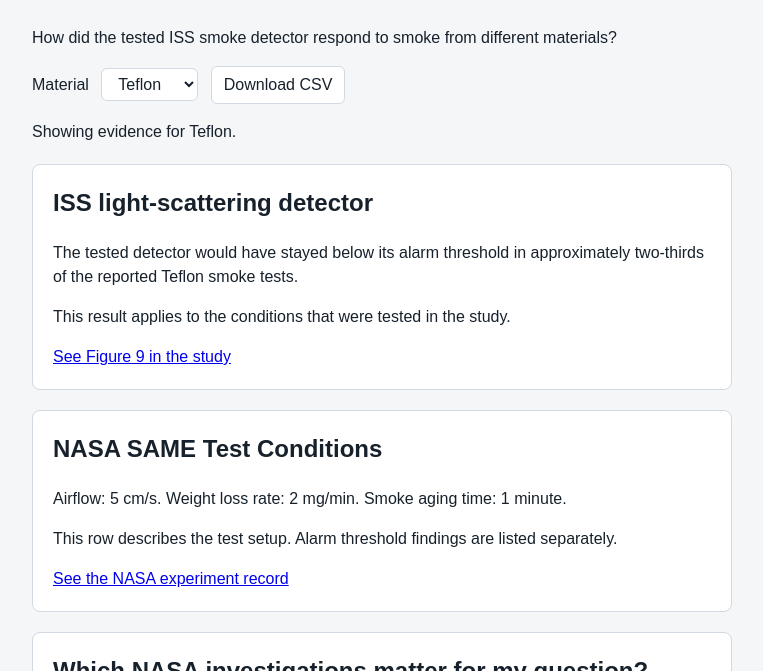
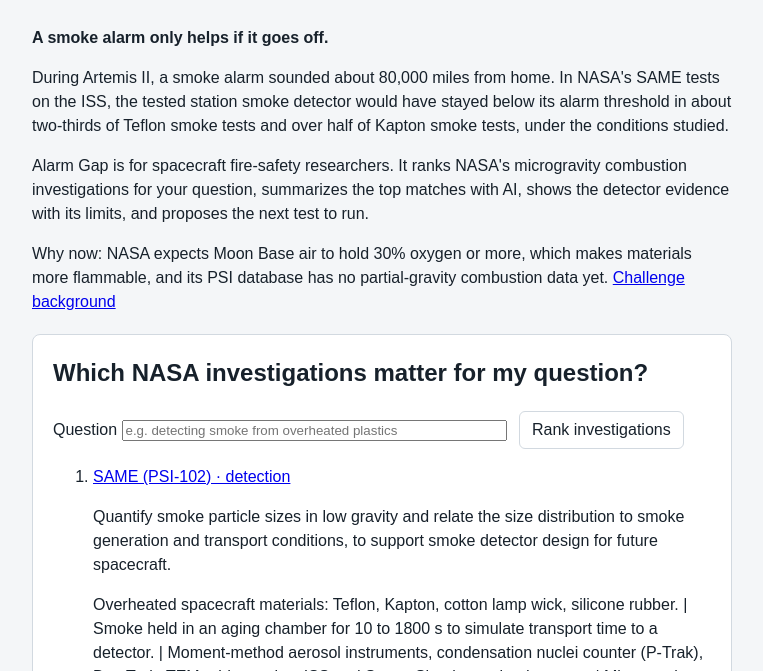
Before and after one commit to atharvrajesh/Heat-Sync-NASA-SpaceApps, a plain HTML site: page public/index.html in a window 1280 px wide. Shown: the part 129-800 px from the top of the page, without its empty margins (258-1021 px from the left). Drawn offline with Linux system fonts and the light colour scheme.

Commit message:
Fixing wording

```diff
--- a/public/data/investigations.json
+++ b/public/data/investigations.json
@@ -69,8 +69,7 @@
         "id": "PSI-69",
         "name": "FLEX",
         "safety_area": "suppression",
-        "objective": "Map flammability limits of liquid fuels in microgravity, measure the effectiveness of gaseous suppressants (CO2, He, SF6), and build predictive models of combustion limits.",
-        "fuel": "Heptane and methanol droplets.",
+        "objective": "Test how well gases put out and extinguish flames. Map flammability limits of liquid fuels in microgravity, measure the effectiveness of gaseous suppressants (CO2, He, SF6), and build predictive models of combustion limits.",
         "conditions": "Chamber atmosphere diluted with suppressant gases, including very low oxygen concentrations.",
         "measurements": "Backlit and color imaging of burning droplets through extinction.",
         "hardware": "Multi-user Droplet Combustion Apparatus (MDCA) in the Combustion Integrated Rack (CIR)",
--- a/public/index.html
+++ b/public/index.html
@@ -91,8 +91,32 @@
   <main>
     <p>Team Heat Sync</p>
     <h1>Alarm Gap</h1>
-    <p>How did the tested ISS smoke detector respond to smoke from different materials?</p>
+    <p><strong>A smoke alarm only helps if it goes off.</strong></p>
+    <p>During Artemis II, a smoke alarm sounded about 80,000 miles from home.
+      In NASA's SAME tests on the ISS, the tested station smoke detector would have
+      stayed below its alarm threshold in about two-thirds of Teflon smoke tests
+      and over half of Kapton smoke tests, under the conditions studied.</p>
+    <p>Alarm Gap is for spacecraft fire-safety researchers. It ranks NASA's
+      microgravity combustion investigations for your question, summarizes the top
+      matches with AI, shows the detector evidence with its limits, and proposes
+      the next test to run.</p>
+    <p>Why now: NASA expects Moon Base air to hold 30% oxygen or more, which makes
+      materials more flammable, and its PSI database has no partial-gravity
+      combustion data yet.
+      <a href="https://www.spaceappschallenge.org/2026/challenges/flame-in-freefall/">Challenge background</a>
+    </p>
 
+    <section aria-labelledby="inv-title">
+      <h2 id="inv-title">Which NASA investigations matter for my question?</h2>
+      <label for="inv-question">Question</label>
+      <input id="inv-question" size="45" placeholder="e.g. detecting smoke from overheated plastics">
+      <button id="inv-rank" type="button">Rank investigations</button>
+      <p id="inv-status" role="status"></p>
+      <p id="inv-answer" hidden></p>
+      <p id="inv-answer" hidden></p>
+      <ol id="inv-results"></ol>
+    </section>
+    <h2>Detector evidence by material</h2>
     <!-- dropdown and download button -->
     <label for="material">Material</label>
     <select id="material" disabled>
@@ -117,16 +141,7 @@
       <p id="test-limit"></p>
       <a id="test-source">See the NASA experiment record</a>
     </article>
-    <section aria-labelledby="inv-title">
-      <h2 id="inv-title">Which NASA investigations matter for my question?</h2>
-      <label for="inv-question">Question</label>
-      <input id="inv-question" size="45" placeholder="e.g. detecting smoke from overheated plastics">
-      <button id="inv-rank" type="button">Rank investigations</button>
-      <p id="inv-status" role="status"></p>
-            <p id="inv-answer" hidden></p>
-      <p id="inv-answer" hidden></p>
-      <ol id="inv-results"></ol>
-    </section>
+
     <section aria-labelledby="analysis-title">
       <h2 id="analysis-title">Explore the evidence</h2>
       <p>
```
